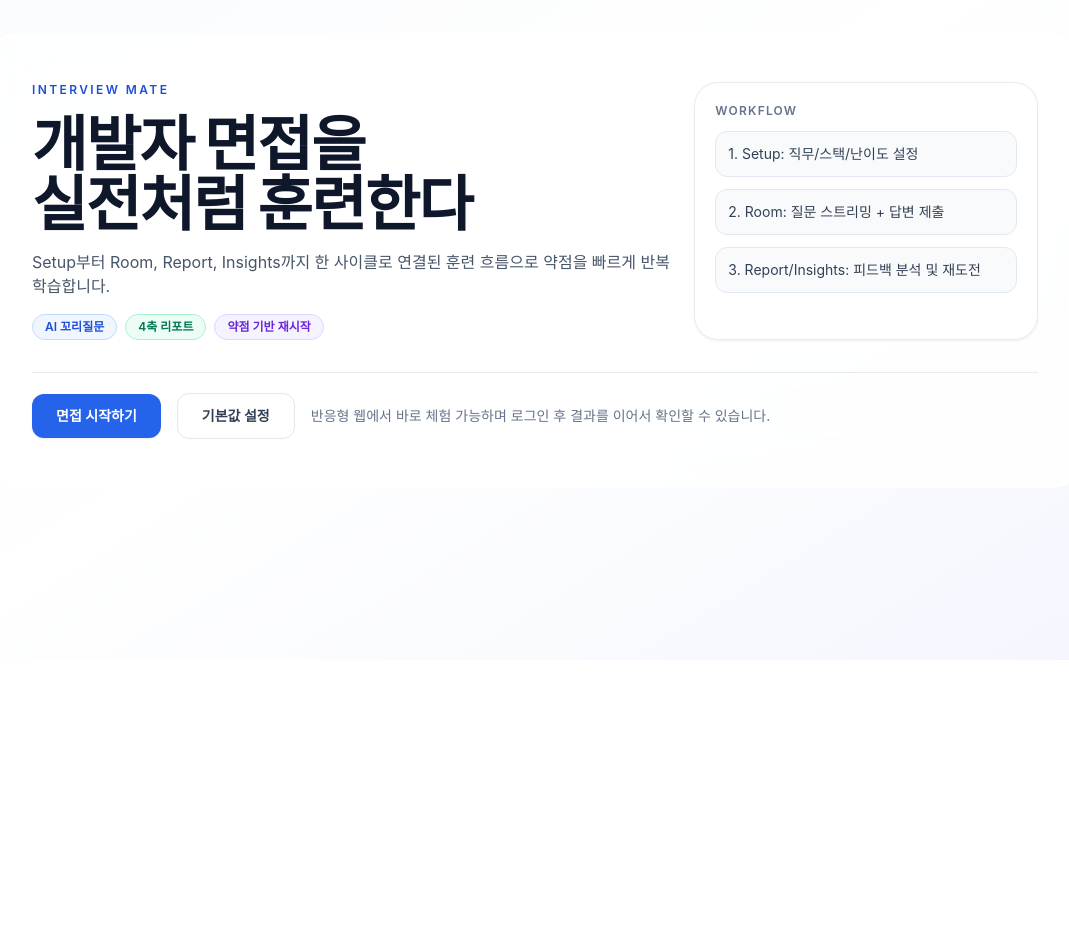
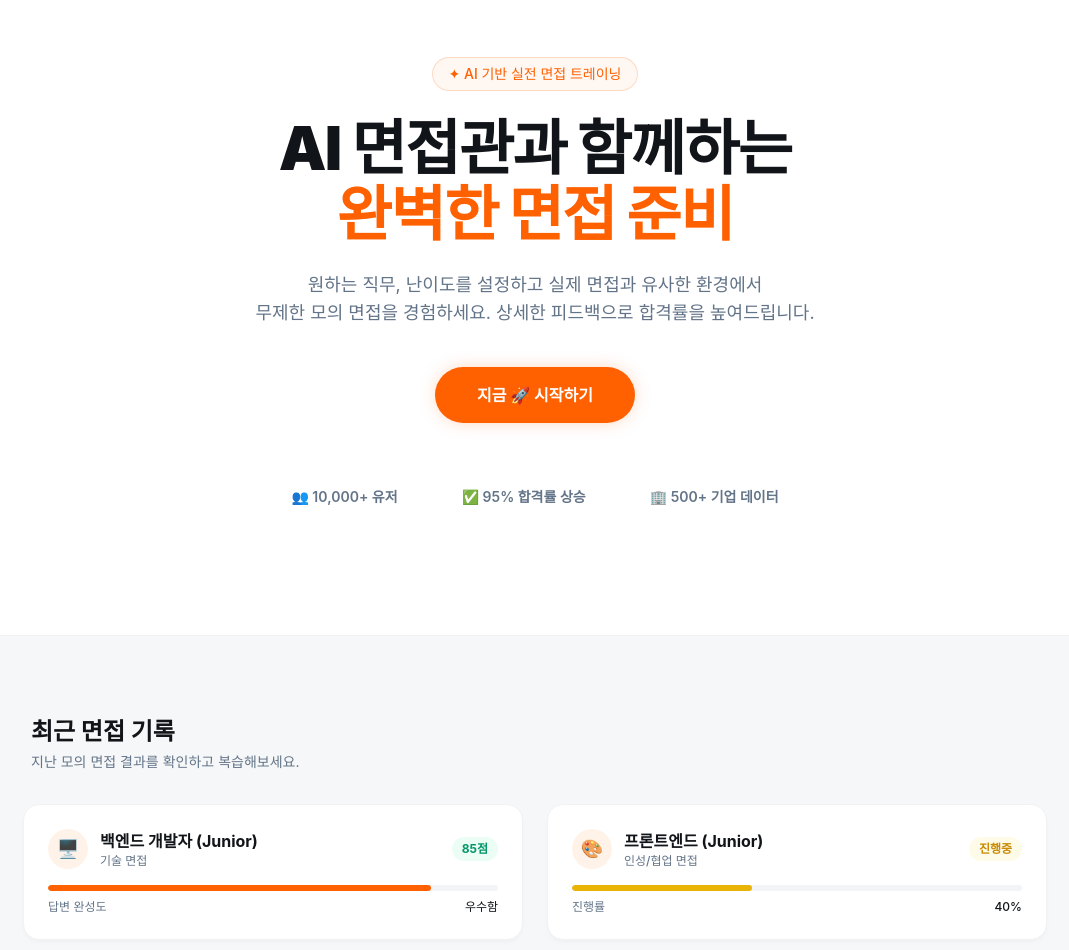
Before and after one commit to developer-kanghyun/Interview-mate, a Next.js app in the folder apps/web/: page / in a window 1280 px wide. Shown: the part 140-1090 px from the top of the page, without its empty margins (105-1174 px from the left). Before the commit the page ends 800 px from the top, so only its background shows below. Built offline with nearby package versions, Linux system fonts and the light colour scheme.

Commit message:
feat: 홈 셋업 룸 화면 강조색 일관성 정렬

```diff
--- a/apps/web/src/app/page.tsx
+++ b/apps/web/src/app/page.tsx
@@ -2,52 +2,139 @@ import Link from "next/link";
 
 export default function HomePage() {
   return (
-    <main className="mx-auto flex min-h-dvh w-full max-w-6xl items-center px-4 py-10 md:px-6">
-      <section className="grid w-full gap-8 rounded-[36px] border border-white/80 bg-white/80 p-8 shadow-glass backdrop-blur-2xl md:p-12">
-        <div className="grid gap-6 lg:grid-cols-[1.3fr,0.7fr]">
-          <div className="space-y-4">
-            <p className="text-xs font-semibold uppercase tracking-[0.2em] text-blue-700">Interview Mate</p>
-            <h1 className="text-4xl font-black tracking-tight text-slate-900 md:text-6xl">
-              개발자 면접을
+    <div className="flex min-h-dvh flex-col bg-white font-display">
+      {/* Header */}
+      <header className="sticky top-0 z-50 w-full border-b border-im-border bg-white/80 backdrop-blur-md">
+        <div className="mx-auto flex max-w-6xl items-center justify-between px-6 py-4">
+          <div className="flex items-center gap-2.5">
+            <div className="flex h-8 w-8 items-center justify-center rounded-xl bg-im-primary text-sm font-extrabold text-white">
+              IM
+            </div>
+            <span className="text-lg font-bold tracking-tight text-im-text-main">
+              Interview Mate
+            </span>
+          </div>
+          <Link
+            href="/setup"
+            className="rounded-full bg-im-primary/10 px-5 py-2 text-sm font-bold text-im-primary transition-[background-color,color,transform] hover:bg-im-primary hover:text-white active:scale-95"
+          >
+            시작하기 →
+          </Link>
+        </div>
+      </header>
+
+      <main className="flex flex-1 flex-col">
+        {/* Hero Section */}
+        <section className="relative flex flex-col items-center justify-center px-6 pb-24 pt-20 md:pb-32 md:pt-32">
+          <div className="absolute -top-40 left-1/2 -z-10 h-[500px] w-[800px] -translate-x-1/2 rounded-full bg-im-primary/5 blur-3xl" />
+
+          <div className="mx-auto flex max-w-3xl flex-col items-center text-center">
+            <div className="mb-6 inline-flex items-center gap-2 rounded-full border border-im-primary/20 bg-im-primary/5 px-4 py-1.5 text-sm font-medium text-im-primary">
+              ✦ AI 기반 실전 면접 트레이닝
+            </div>
+
+            <h1 className="mb-6 text-4xl font-black tracking-tight text-im-text-main sm:text-5xl md:text-6xl md:leading-[1.1]">
+              AI 면접관과 함께하는
               <br />
-              실전처럼 훈련한다
+              <span className="text-im-primary">완벽한 면접 준비</span>
             </h1>
-            <p className="max-w-2xl text-sm leading-7 text-slate-600 md:text-base">
-              Setup부터 Room, Report, Insights까지 한 사이클로 연결된 훈련 흐름으로 약점을 빠르게 반복 학습합니다.
+
+            <p className="mb-10 max-w-2xl text-base leading-relaxed text-im-text-muted md:text-lg">
+              원하는 직무, 난이도를 설정하고 실제 면접과 유사한 환경에서
+              <br className="hidden sm:block" />
+              무제한 모의 면접을 경험하세요. 상세한 피드백으로 합격률을 높여드립니다.
             </p>
-            <div className="flex flex-wrap gap-2">
-              <span className="rounded-full border border-blue-200 bg-blue-50 px-3 py-1 text-xs font-semibold text-blue-700">
-                AI 꼬리질문
-              </span>
-              <span className="rounded-full border border-emerald-200 bg-emerald-50 px-3 py-1 text-xs font-semibold text-emerald-700">
-                4축 리포트
-              </span>
-              <span className="rounded-full border border-violet-200 bg-violet-50 px-3 py-1 text-xs font-semibold text-violet-700">
-                약점 기반 재시작
-              </span>
+
+            <div className="flex flex-col items-center gap-4 sm:flex-row">
+              <Link
+                href="/setup"
+                className="flex h-14 min-w-[200px] items-center justify-center gap-2 rounded-full bg-im-primary px-8 text-base font-bold text-white shadow-glow transition-[background-color,transform,box-shadow] hover:scale-105 hover:bg-im-primary-hover active:scale-95"
+              >
+                지금 🚀 시작하기
+              </Link>
+            </div>
+
+            {/* Social Proof */}
+            <div className="mt-16 flex flex-wrap justify-center gap-8 text-sm font-semibold text-im-text-muted md:gap-16">
+              <span>👥 10,000+ 유저</span>
+              <span>✅ 95% 합격률 상승</span>
+              <span>🏢 500+ 기업 데이터</span>
             </div>
           </div>
+        </section>
 
-          <div className="rounded-3xl border border-slate-200/80 bg-white/90 p-5 shadow-soft">
-            <p className="text-xs font-semibold uppercase tracking-widest text-slate-500">Workflow</p>
-            <ol className="mt-3 grid gap-3 text-sm text-slate-700">
-              <li className="rounded-xl border border-slate-200 bg-slate-50 p-3">1. Setup: 직무/스택/난이도 설정</li>
-              <li className="rounded-xl border border-slate-200 bg-slate-50 p-3">2. Room: 질문 스트리밍 + 답변 제출</li>
-              <li className="rounded-xl border border-slate-200 bg-slate-50 p-3">3. Report/Insights: 피드백 분석 및 재도전</li>
-            </ol>
+        {/* Recent Records */}
+        <section className="border-t border-im-border bg-im-subtle px-6 py-20">
+          <div className="mx-auto max-w-5xl">
+            <div className="mb-8 px-2">
+              <h2 className="text-2xl font-bold text-im-text-main">최근 면접 기록</h2>
+              <p className="mt-1 text-sm text-im-text-muted">
+                지난 모의 면접 결과를 확인하고 복습해보세요.
+              </p>
+            </div>
+
+            <div className="grid gap-6 md:grid-cols-2">
+              {/* Card 1 */}
+              <div className="group relative flex cursor-pointer flex-col overflow-hidden rounded-2xl border border-im-border bg-white p-6 shadow-card transition-[border-color,box-shadow,transform] duration-300 hover:border-im-primary/30 hover:shadow-lg">
+                <div className="mb-4 flex items-center justify-between">
+                  <div className="flex items-center gap-3">
+                    <div className="flex h-10 w-10 items-center justify-center rounded-full bg-im-primary-soft text-lg">
+                      🖥️
+                    </div>
+                    <div>
+                      <h3 className="font-bold text-im-text-main group-hover:text-im-primary">
+                        백엔드 개발자 (Junior)
+                      </h3>
+                      <p className="text-xs font-medium text-im-text-muted">기술 면접</p>
+                    </div>
+                  </div>
+                  <span className="rounded-full bg-emerald-50 px-2.5 py-1 text-xs font-bold text-emerald-600">
+                    85점
+                  </span>
+                </div>
+                <div className="mt-auto space-y-2">
+                  <div className="h-1.5 w-full overflow-hidden rounded-full bg-gray-100">
+                    <div className="h-full w-[85%] rounded-full bg-im-primary" />
+                  </div>
+                  <div className="flex justify-between text-xs text-im-text-muted">
+                    <span>답변 완성도</span>
+                    <span className="font-medium text-im-text-main">우수함</span>
+                  </div>
+                </div>
+              </div>
+
+              {/* Card 2 */}
+              <div className="group relative flex cursor-pointer flex-col overflow-hidden rounded-2xl border border-im-border bg-white p-6 shadow-card transition-[border-color,box-shadow,transform] duration-300 hover:border-im-primary/30 hover:shadow-lg">
+                <div className="mb-4 flex items-center justify-between">
+                  <div className="flex items-center gap-3">
+                    <div className="flex h-10 w-10 items-center justify-center rounded-full bg-im-primary-soft text-lg">
+                      🎨
+                    </div>
+                    <div>
+                      <h3 className="font-bold text-im-text-main group-hover:text-im-primary">
+                        프론트엔드 (Junior)
+                      </h3>
+                      <p className="text-xs font-medium text-im-text-muted">인성/협업 면접</p>
+                    </div>
+                  </div>
+                  <span className="rounded-full bg-yellow-50 px-2.5 py-1 text-xs font-bold text-yellow-600">
+                    진행중
+                  </span>
+                </div>
+                <div className="mt-auto space-y-2">
+                  <div className="h-1.5 w-full overflow-hidden rounded-full bg-gray-100">
+                    <div className="h-full w-[40%] rounded-full bg-yellow-500" />
+                  </div>
+                  <div className="flex justify-between text-xs text-im-text-muted">
+                    <span>진행률</span>
+                    <span className="font-medium text-im-text-main">40%</span>
+                  </div>
+                </div>
+              </div>
+            </div>
           </div>
-        </div>
-
-        <div className="grid gap-4 border-t border-slate-200/80 pt-5 md:grid-cols-[auto,auto,1fr] md:items-center">
-          <Link href="/setup" className="inline-flex items-center justify-center rounded-xl bg-blue-600 px-6 py-3 text-sm font-semibold text-white shadow-soft transition hover:bg-blue-500">
-            면접 시작하기
-          </Link>
-          <Link href="/settings" className="inline-flex items-center justify-center rounded-xl border border-slate-200 bg-white px-6 py-3 text-sm font-semibold text-slate-700 transition hover:bg-slate-50">
-            기본값 설정
-          </Link>
-          <p className="text-sm text-slate-500">반응형 웹에서 바로 체험 가능하며 로그인 후 결과를 이어서 확인할 수 있습니다.</p>
-        </div>
-      </section>
-    </main>
+        </section>
+      </main>
+    </div>
   );
 }
--- a/apps/web/src/features/interview-setup/ui/SetupView.tsx
+++ b/apps/web/src/features/interview-setup/ui/SetupView.tsx
@@ -54,31 +54,41 @@ export function SetupView({ value, onChange, onStart, isStarting, canStart = tru
     setStep((previous) => (previous === 1 ? 1 : ((previous - 1) as 1 | 2 | 3)));
   };
 
-  const stepLabel = step === 1 ? "Step 1 · 직무 선택" : step === 2 ? "Step 2 · 스택/난이도" : "Step 3 · 면접관 선택";
+  return (
+    <div className="mx-auto flex w-full max-w-2xl flex-col gap-6 px-4 py-10">
+      {/* Progress indicator */}
+      <div className="flex items-center justify-center gap-2">
+        {[1, 2, 3].map((s) => (
+          <div
+            key={s}
+            className={`h-2 rounded-full transition-[width,background-color] duration-300 ${
+              s === step ? "w-8 bg-im-primary" : s < step ? "w-2 bg-im-primary/40" : "w-2 bg-gray-200"
+            }`}
+          />
+        ))}
+      </div>
 
-  return (
-    <div className="mx-auto grid w-full max-w-5xl gap-4 px-4 py-8">
-      <header className="space-y-2">
-        <h1 className="text-3xl font-bold tracking-tight text-slate-900">면접 탭</h1>
-        <p className="text-sm text-slate-600">3단계로 조건을 선택하고 바로 모의면접을 시작합니다.</p>
-        <div className="flex items-center gap-2">
-          <Chip variant="info">{stepLabel}</Chip>
-          <Chip variant="default">{step}/3</Chip>
-        </div>
-      </header>
-
+      {/* Step 1: Job Role */}
       {step === 1 ? (
-        <Card title="직무 선택" description="질문 분배는 직무 비중을 우선으로 하되 공통 질문이 일부 섞입니다.">
-          <div className="grid gap-2 sm:grid-cols-2">
+        <div className="flex flex-col items-center gap-8">
+          <div className="text-center">
+            <h1 className="text-2xl font-bold text-im-text-main sm:text-3xl">
+              어떤 직무의 면접을 준비하시나요?
+            </h1>
+            <p className="mt-2 text-sm text-im-text-muted">
+              선택한 직무에 맞춘 AI 면접관이 배정됩니다.
+            </p>
+          </div>
+          <div className="grid w-full gap-3 sm:grid-cols-2">
             {(["backend", "frontend"] as const).map((jobRole) => (
               <button
                 key={jobRole}
                 type="button"
                 disabled={isSetupBusy}
-                className={`rounded-xl border p-4 text-left transition ${
+                className={`rounded-2xl border px-5 py-4 text-left transition-[background-color,border-color,box-shadow,transform,opacity,filter] ${
                   value.jobRole === jobRole
-                    ? "border-blue-500 bg-blue-600 text-white ring-4 ring-blue-100"
-                    : "border-slate-200 bg-slate-50 text-slate-700 hover:border-slate-300"
+                    ? "border-im-primary bg-im-primary-soft ring-4 ring-im-primary/20"
+                    : "border-im-border bg-white hover:border-gray-300 hover:shadow-sm"
                 }`}
                 onClick={() =>
                   onChange({
@@ -88,21 +98,29 @@ export function SetupView({ value, onChange, onStart, isStarting, canStart = tru
                   })
                 }
               >
-                <p className="text-sm font-semibold">{jobRole === "backend" ? "백엔드" : "프론트엔드"}</p>
-                <p className={`mt-1 text-xs ${value.jobRole === jobRole ? "text-blue-50" : "text-slate-500"}`}>
+                <p className={`text-sm font-bold ${value.jobRole === jobRole ? "text-im-primary" : "text-im-text-main"}`}>
+                  {jobRole === "backend" ? "백엔드" : "프론트엔드"}
+                </p>
+                <p className={`mt-1 text-xs ${value.jobRole === jobRole ? "text-im-primary/70" : "text-im-text-muted"}`}>
                   {jobRole === "backend" ? "API/DB/성능/아키텍처 중심" : "UI/상태/성능/접근성 중심"}
                 </p>
               </button>
             ))}
           </div>
-        </Card>
+        </div>
       ) : null}
 
+      {/* Step 2: Stack & Difficulty */}
       {step === 2 ? (
-        <Card title="기술 스택 / 난이도">
-          <div className="grid gap-3">
-            <label className="grid gap-1">
-              <span className="text-xs font-semibold text-slate-700">스택</span>
+        <div className="flex flex-col items-center gap-8">
+          <div className="text-center">
+            <h1 className="text-2xl font-bold text-im-text-main sm:text-3xl">
+              기술 스택과 난이도를 알려주세요.
+            </h1>
+          </div>
+          <div className="grid w-full gap-5">
+            <label className="grid gap-1.5">
+              <span className="text-xs font-bold text-im-text-muted">기술 스택</span>
               <Select
                 value={value.stack}
                 disabled={isSetupBusy}
@@ -116,18 +134,18 @@ export function SetupView({ value, onChange, onStart, isStarting, canStart = tru
               </Select>
             </label>
 
-            <label className="grid gap-1">
-              <span className="text-xs font-semibold text-slate-700">난이도</span>
-              <div className="grid gap-2 sm:grid-cols-2">
+            <label className="grid gap-1.5">
+              <span className="text-xs font-bold text-im-text-muted">면접 난이도</span>
+              <div className="grid gap-3 sm:grid-cols-2">
                 {(["jobseeker", "junior"] as const).map((difficulty) => (
                   <button
                     key={difficulty}
                     type="button"
                     disabled={isSetupBusy}
-                    className={`rounded-xl border px-3 py-2 text-sm font-medium transition ${
+                    className={`rounded-2xl border px-5 py-3 text-sm font-semibold transition-[background-color,border-color,box-shadow,color,transform] ${
                       value.difficulty === difficulty
-                        ? "border-blue-500 bg-blue-600 text-white ring-4 ring-blue-100"
-                        : "border-slate-200 bg-slate-50 text-slate-700 hover:border-slate-300"
+                        ? "border-im-primary bg-im-primary-soft ring-4 ring-im-primary/20 text-im-primary"
+                        : "border-im-border bg-white text-im-text-main hover:border-gray-300 hover:shadow-sm"
                     }`}
                     onClick={() => onChange({ ...value, difficulty })}
                   >
@@ -137,55 +155,69 @@ export function SetupView({ value, onChange, onStart, isStarting, canStart = tru
               </div>
             </label>
           </div>
-        </Card>
+        </div>
       ) : null}
 
+      {/* Step 3: Interviewer */}
       {step === 3 ? (
-        <Card title="면접관 선택" description="한 명을 선택하고 면접을 시작하세요.">
-          <div className="grid gap-2">
+        <div className="flex flex-col items-center gap-8">
+          <div className="text-center">
+            <h1 className="text-2xl font-bold text-im-text-main sm:text-3xl">
+              면접관을 선택해주세요.
+            </h1>
+            <p className="mt-2 text-sm text-im-text-muted">
+              한 명을 선택하고 면접을 시작하세요.
+            </p>
+          </div>
+          <div className="grid w-full gap-3">
             {characterOptions.map((character) => (
               <button
                 key={character.key}
                 type="button"
                 disabled={isSetupBusy}
-                className={`rounded-xl border p-3 text-left transition-colors ${
+                className={`rounded-2xl border p-4 text-left transition-[background-color,border-color,box-shadow,opacity,filter] ${
                   value.character === character.key
-                    ? "border-blue-500 bg-blue-50 ring-4 ring-blue-100"
-                    : "border-slate-200 bg-slate-50 hover:border-slate-300"
+                    ? "border-im-primary bg-im-primary-soft ring-4 ring-im-primary/20"
+                    : "border-im-border bg-white opacity-80 grayscale hover:border-gray-300 hover:opacity-100 hover:grayscale-0 hover:shadow-sm"
                 }`}
                 onClick={() => onChange({ ...value, character: character.key })}
               >
-                <div className="flex items-center justify-between gap-3">
-                  <div className="flex items-center gap-3">
+                <div className="flex items-center gap-4">
+                  <div className={`shrink-0 transition-[filter,opacity] ${value.character === character.key ? "grayscale-0 opacity-100" : ""}`}>
                     <InterviewerAvatarAnimated
                       character={character.key === "zet" ? "jet" : character.key}
                       emotion="neutral"
                     />
-                    <div>
-                      <p className="text-sm font-semibold text-slate-900">{character.name}</p>
-                      <p className="mt-1 text-xs text-slate-600">{character.summary}</p>
+                  </div>
+                  <div className="min-w-0 flex-1">
+                    <div className="flex items-center gap-2">
+                      <p className={`text-sm font-bold ${value.character === character.key ? "text-im-primary" : "text-im-text-main"}`}>
+                        {character.name}
+                      </p>
+                      {value.character === character.key ? <Chip variant="info">선택됨</Chip> : null}
                     </div>
+                    <p className="mt-1 text-xs text-im-text-muted">{character.summary}</p>
                   </div>
-                  {value.character === character.key ? <Chip variant="info">선택됨</Chip> : null}
                 </div>
               </button>
             ))}
           </div>
-        </Card>
+        </div>
       ) : null}
 
-      <div className="flex flex-wrap justify-between gap-2">
-        <Button variant="secondary" onClick={previousStep} disabled={step === 1 || isSetupBusy}>
-          이전
+      {/* Actions */}
+      <div className="flex items-center justify-between gap-3 pt-2">
+        <Button variant="ghost" onClick={previousStep} disabled={step === 1 || isSetupBusy} className="px-6">
+          ← 이전
         </Button>
 
         {step < 3 ? (
-          <Button onClick={nextStep} disabled={isSetupBusy}>
-            다음
+          <Button onClick={nextStep} disabled={isSetupBusy} className="px-6">
+            다음 →
           </Button>
         ) : (
-          <Button onClick={onStart} disabled={isStarting || !canStart} className="min-w-[180px]">
-            {isStarting ? "면접 준비 중..." : canStart ? "면접 시작" : "로그인 후 시작"}
+          <Button onClick={onStart} disabled={isStarting || !canStart} className="min-w-[180px] shadow-glow">
+            {isStarting ? "면접 준비 중..." : canStart ? "🚀 면접 시작" : "로그인 후 시작"}
           </Button>
         )}
       </div>
--- a/apps/web/src/widgets/interview-room/ui/RoomView.tsx
+++ b/apps/web/src/widgets/interview-room/ui/RoomView.tsx
@@ -153,7 +153,7 @@ export function RoomView({
         {/* Right Column: Chat + Input */}
         <section className="flex min-w-0 flex-1 flex-col">
           {/* Current Question Banner */}
-          <div className="shrink-0 border-b border-im-border bg-blue-50/50 px-5 py-4">
+          <div className="shrink-0 border-b border-im-border bg-im-primary-soft/70 px-5 py-4">
             <div className="flex items-center justify-between">
               <div className="flex items-center gap-2">
                 <p className="text-[10px] font-bold uppercase tracking-widest text-im-primary">
@@ -218,7 +218,7 @@ export function RoomView({
         <div className="pointer-events-none fixed inset-x-0 bottom-4 z-30 flex justify-center px-4">
           <InlineNotice
             variant="info"
-            className="pointer-events-auto max-w-xl border-blue-300 shadow-soft"
+            className="pointer-events-auto max-w-xl border-im-primary/30 shadow-soft"
             message={ttsNotice}
             actions={
               <Button variant="secondary" className="h-7 px-3 text-xs" onClick={onDismissTtsNotice}>
```
